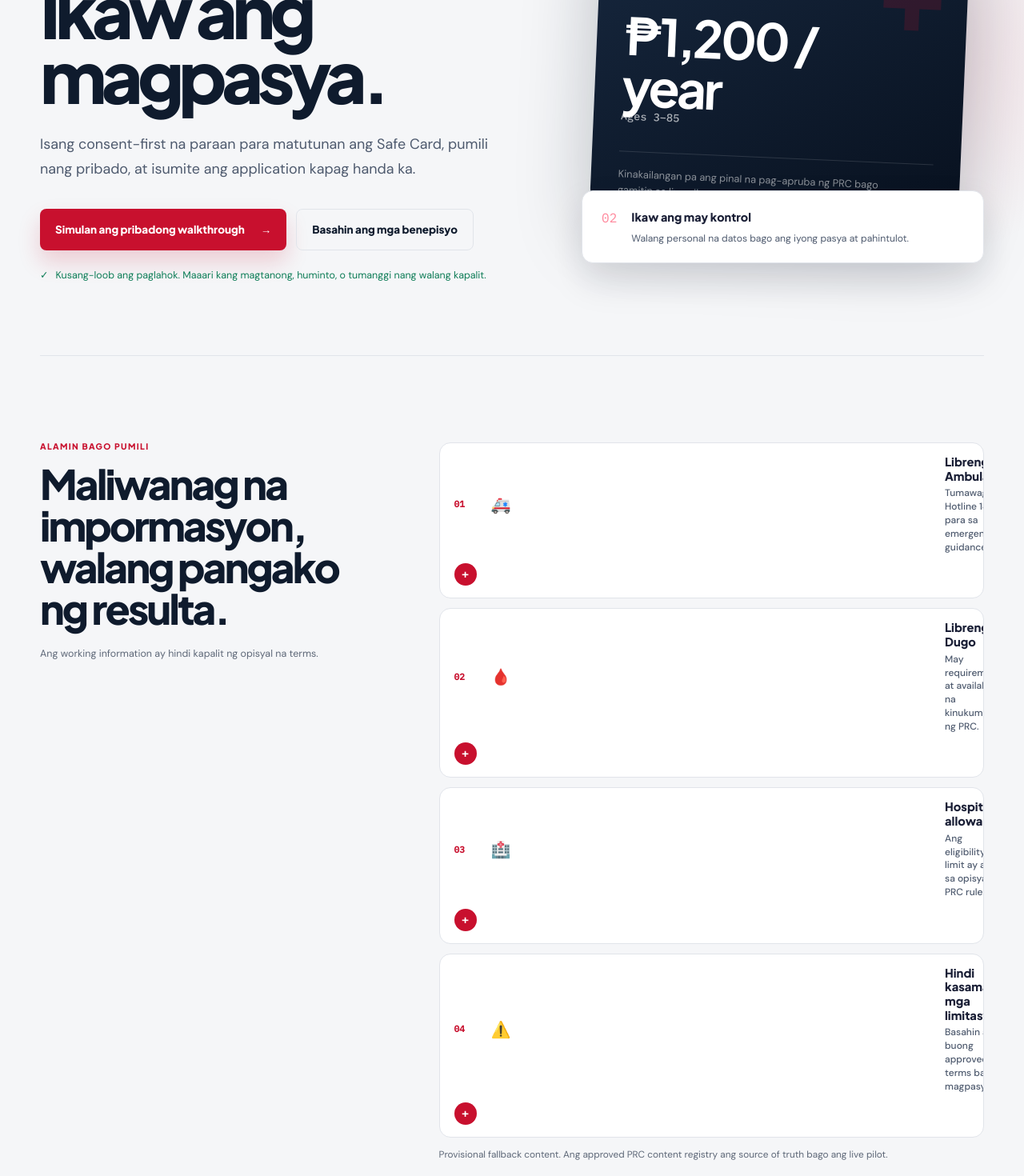
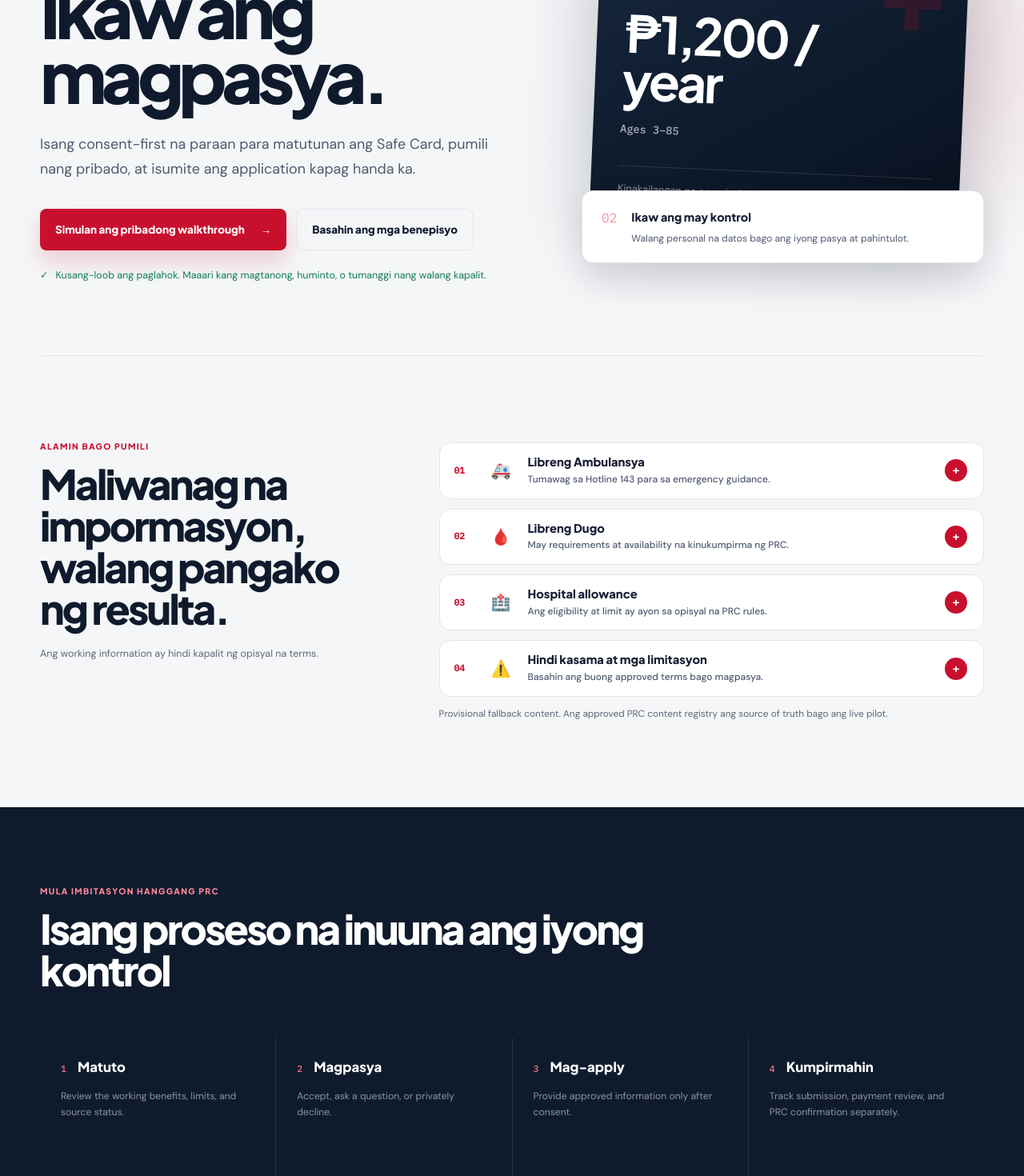
Before and after one commit to 1ndyg0/safecard-access-platform, a Next.js app: page / in a window 1280 px wide. Shown: the part 300-1770 px from the top of the page at 80% size. Built offline with nearby package versions, Linux system fonts and the light colour scheme; no server answers.

Commit message:
fix: correct homepage card layouts

```diff
--- a/src/app/globals.css
+++ b/src/app/globals.css
@@ -124,8 +124,8 @@ a, button { -webkit-tap-highlight-color: transparent; }
 .programme-card::after { content: "+"; position: absolute; right: 20px; top: 10px; color: rgba(200,16,46,.18); font: 800 9rem/1 var(--font-jakarta); }
 .card-kicker { display: flex; align-items: center; gap: 10px; color: rgba(255,255,255,.54); text-transform: uppercase; letter-spacing: .11em; font: 700 .64rem/1 var(--font-jakarta); }
 .card-kicker span, .control-index { color: #ff879b; font-family: var(--font-ibm-mono); }
-.programme-card > strong { display: block; margin-top: 84px; max-width: 280px; font: 700 clamp(2.3rem, 5vw, 4rem)/1 var(--font-jakarta); letter-spacing: -.055em; }
-.programme-card > p { color: rgba(255,255,255,.65); font: 500 .85rem/1 var(--font-ibm-mono); }
+.programme-card > strong { display: block; margin-top: 84px; margin-bottom: 18px; padding-bottom: 6px; max-width: 280px; font: 700 clamp(2.3rem, 5vw, 4rem)/.92 var(--font-jakarta); letter-spacing: -.055em; }
+.programme-card > p { position: relative; z-index: 1; margin: 0; color: rgba(255,255,255,.65); font: 500 .85rem/1.3 var(--font-ibm-mono); }
 .card-rule { height: 1px; background: rgba(255,255,255,.13); margin: 36px 0 18px; }
 .programme-card small { display: block; max-width: 330px; color: rgba(255,255,255,.52); line-height: 1.55; }
 .control-card { position: absolute; left: -18px; right: 0; bottom: -18px; display: flex; gap: 18px; padding: 21px 24px; border-radius: 14px; background: var(--surface); border: 1px solid var(--border); box-shadow: 0 22px 45px rgba(15,27,45,.13); }
@@ -149,9 +149,10 @@ a, button { -webkit-tap-highlight-color: transparent; }
 .section-heading.inverse > p { color: #ff879b; }
 .process-grid { list-style: none; padding: 0; margin: 60px 0 0; display: grid; grid-template-columns: repeat(4, 1fr); gap: 1px; background: rgba(255,255,255,.12); }
 .process-grid li { min-height: 220px; padding: 26px; background: var(--navy); }
-.process-grid li > span { color: #ff738b; font: 500 .72rem/1 var(--font-ibm-mono); }
-.process-grid h3 { margin: 54px 0 10px; color: white; font: 750 1.05rem/1.2 var(--font-jakarta); }
-.process-grid p { margin: 0; color: rgba(255,255,255,.53); font-size: .76rem; line-height: 1.65; }
+.process-step-heading { display: flex; align-items: baseline; gap: 14px; }
+.process-step-heading > span { flex: 0 0 auto; color: #ff738b; font: 500 .72rem/1 var(--font-ibm-mono); }
+.process-grid h3 { margin: 0; color: white; font: 750 1.05rem/1.2 var(--font-jakarta); }
+.process-grid p { margin: 16px 0 0; color: rgba(255,255,255,.53); font-size: .76rem; line-height: 1.65; }
 .public-footer { width: min(1180px, calc(100% - 48px)); min-height: 120px; margin: auto; display: grid; grid-template-columns: 1fr auto 1fr; align-items: center; gap: 20px; color: var(--navy); }
 .public-footer p { color: var(--text3); font-size: .72rem; text-align: center; }
 .public-footer a { justify-self: end; color: var(--red); text-decoration: none; font: 750 .75rem/1 var(--font-jakarta); }
@@ -181,7 +182,7 @@ a, button { -webkit-tap-highlight-color: transparent; }
   .benefit-limit { grid-column: 2; justify-self: start; text-align: left; }
   .process-grid { grid-template-columns: 1fr; }
   .process-grid li { min-height: 170px; }
-  .process-grid h3 { margin-top: 34px; }
+.process-grid h3 { margin-top: 0; }
   .public-footer { grid-template-columns: 1fr; padding: 30px 0; text-align: center; }
   .public-footer > *, .public-footer a { justify-self: center; }
 }
@@ -483,7 +484,7 @@ button.button-primary, button.button-quiet { border: 0; cursor: pointer; }
 .benefit-storyboard.compact { margin-top: 0; }
 .story-card { overflow: hidden; border: 1px solid var(--border); border-radius: 14px; background: var(--surface); }
 .story-card.open { border-color: var(--red); box-shadow: 0 10px 28px rgba(15,27,45,.08); }
-.story-header { display: grid; grid-template-columns: 34px 1fr 30px; gap: 12px; align-items: center; width: 100%; min-height: 68px; padding: 15px 18px; border: 0; color: var(--text); background: transparent; text-align: left; cursor: pointer; }
+.story-header { display: grid; grid-template-columns: 34px 34px minmax(0, 1fr) 30px; gap: 12px; align-items: center; width: 100%; min-height: 68px; padding: 15px 18px; border: 0; color: var(--text); background: transparent; text-align: left; cursor: pointer; }
 .story-header:hover { background: var(--red-dim); }
 .story-number { color: var(--red); font: 600 .7rem/1 var(--font-ibm-mono); }
 .story-icon { font-size: 1.25rem; }
@@ -533,7 +534,7 @@ button.button-primary, button.button-quiet { border: 0; cursor: pointer; }
   .admin-sidebar button { margin: 0 0 0 auto; }
   .admin-content { padding: 28px 18px; }
   .state-grid { grid-template-columns: repeat(2, 1fr); }
-  .story-header { grid-template-columns: 26px 1fr 28px; padding-inline: 14px; }
+  .story-header { grid-template-columns: 26px 30px minmax(0, 1fr) 28px; padding-inline: 14px; }
   .story-panel { padding-left: 48px; padding-right: 14px; }
   .payment-panel > h1 { font-size: 2.2rem; }
 }
--- a/src/components/LandingExperience.tsx
+++ b/src/components/LandingExperience.tsx
@@ -74,7 +74,7 @@ export function LandingExperience() {
           ["Decide", "Magpasya", "Accept, ask a question, or privately decline."],
           ["Apply", "Mag-apply", "Provide approved information only after consent."],
           ["Confirm", "Kumpirmahin", "Track submission, payment review, and PRC confirmation separately."],
-        ].map(([en, fil, detail], index) => <li key={en}><span>{index + 1}</span><h3>{locale === "fil" ? fil : en}</h3><p>{detail}</p></li>)}</ol>
+        ].map(([en, fil, detail], index) => <li key={en}><div className="process-step-heading"><span>{index + 1}</span><h3>{locale === "fil" ? fil : en}</h3></div><p>{detail}</p></li>)}</ol>
       </section>
 
       <footer className="public-footer"><BrandMark /><p>{t.footerNote}</p><a href="tel:143">Emergency: 143</a></footer>
```
